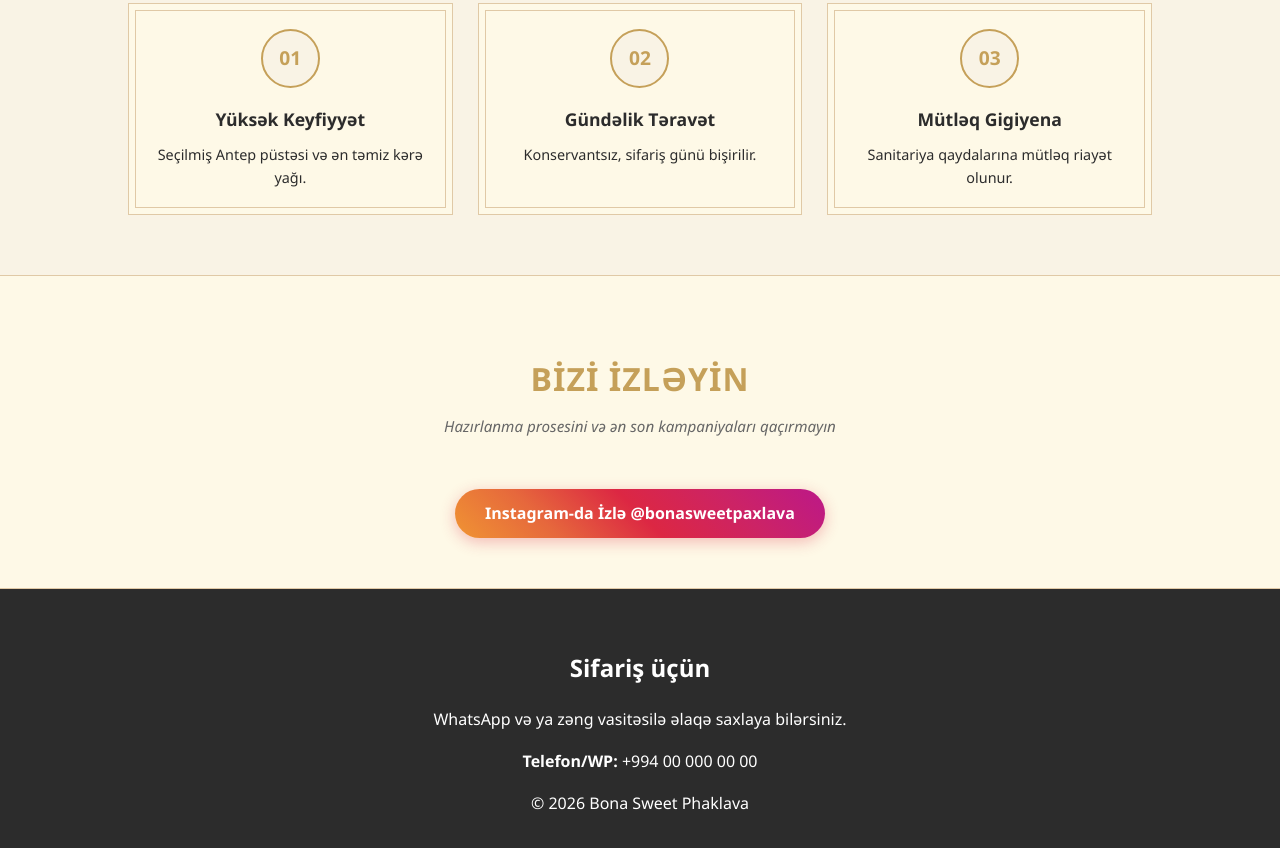
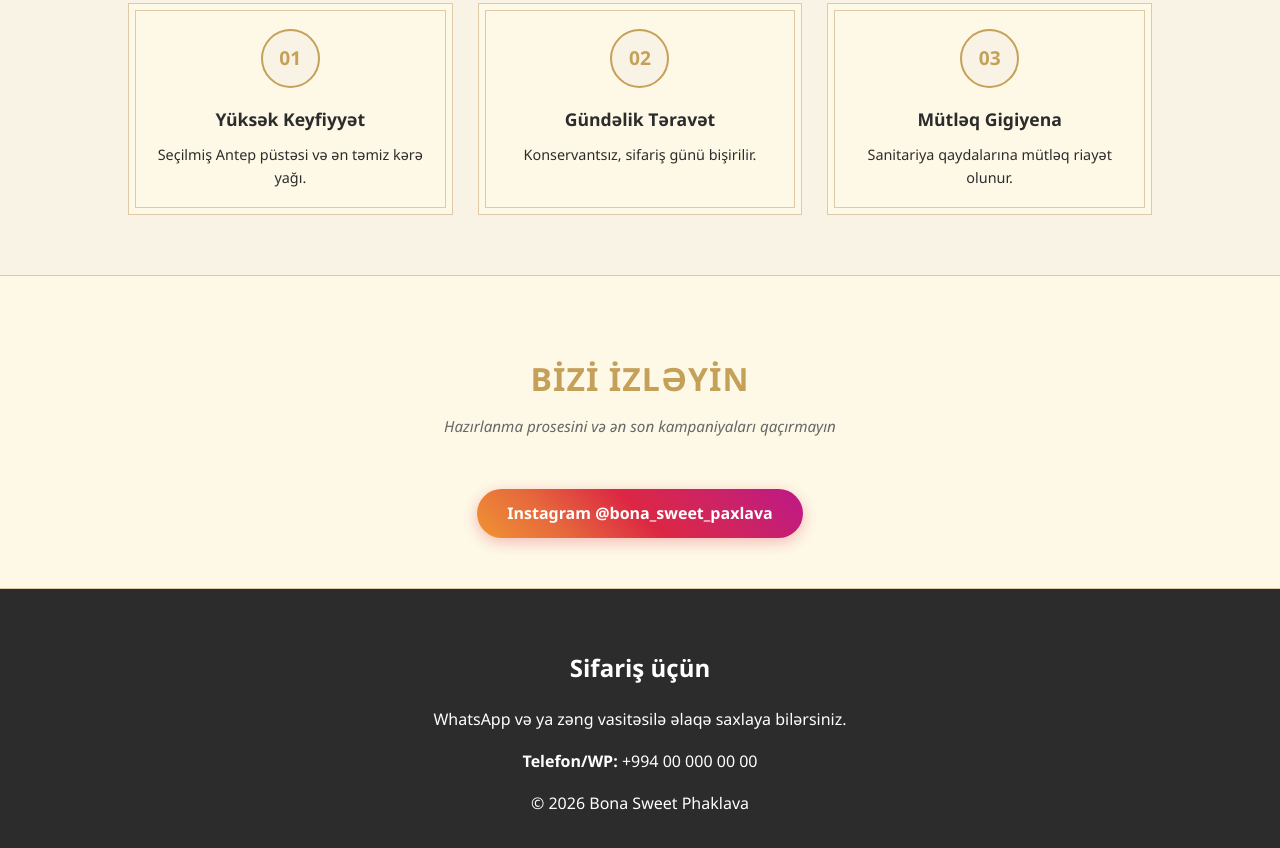
Before and after one commit to maharramgz/bonasweet, a plain HTML site: page index.html in a window 1280 px wide. Shown: the part 2122-2970 px from the top of the page. Drawn offline with Linux system fonts and the light colour scheme.

Commit message:
Update index.html

```diff
--- a/index.html
+++ b/index.html
@@ -391,8 +391,8 @@
         <h2>Bizi İzləyin</h2>
         <p>Hazırlanma prosesini və ən son kampaniyaları qaçırmayın</p>
     </div>
-    <a href="https://instagram.com/bonasweetpaxlava" target="_blank" class="insta-btn">
-        Instagram-da İzlə @bonasweetpaxlava
+    <a href="https://instagram.com/bona_sweet_paxlava" target="_blank" class="insta-btn">
+        Instagram @bona_sweet_paxlava
     </a>
 </section>
 
```
